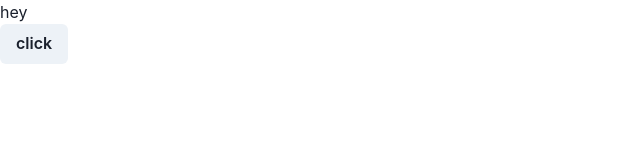
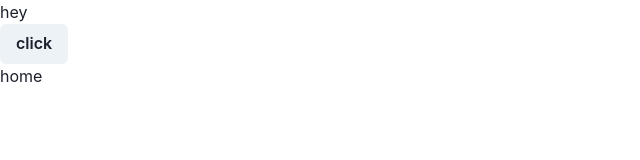
Before and after one commit to AhmadSaman/lezzoo-task, a React (Create React App) app in the folder frontend/: page /home in a window 1280 px wide. Shown: the top 160 px of the page, without its empty margins (0-640 px from the left). Built offline with nearby package versions, Linux system fonts and the light colour scheme.

Commit message:
setup react-router-dom

```diff
--- a/frontend/package.json
+++ b/frontend/package.json
@@ -15,6 +15,7 @@
     "react": "^17.0.2",
     "react-dom": "^17.0.2",
     "react-redux": "^7.2.6",
+    "react-router-dom": "^5.3.0",
     "react-scripts": "5.0.0",
     "web-vitals": "^2.1.2"
   },
--- a/frontend/src/App.js
+++ b/frontend/src/App.js
@@ -1,10 +1,15 @@
 import { Button, Text } from "@chakra-ui/react";
+import { Switch, Route } from "react-router-dom";
+import Home from "./pages/Home";
 
 function App() {
   return (
     <div className="App">
       <Text>hey</Text>
       <Button variant={"solid"}>click</Button>
+      <Switch>
+        <Route path={"/home"} component={() => <Home />} />
+      </Switch>
     </div>
   );
 }
--- a/frontend/src/index.js
+++ b/frontend/src/index.js
@@ -5,11 +5,14 @@
 import store from "./store/store";
 import { Provider } from "react-redux";
 import { ChakraProvider } from "@chakra-ui/react";
+import { BrowserRouter } from "react-router-dom";
 
 ReactDOM.render(
   <Provider store={store}>
     <ChakraProvider>
-      <App />
+      <BrowserRouter>
+        <App />
+      </BrowserRouter>
     </ChakraProvider>
   </Provider>,
   document.getElementById("root")
--- /dev/null
+++ b/frontend/src/pages/Home.js
@@ -0,0 +1,7 @@
+import React from "react";
+
+function Home() {
+  return <div>home</div>;
+}
+
+export default Home;
```
Also changed, not shown: 1 other file (tests, documents, lock files or other folders).
